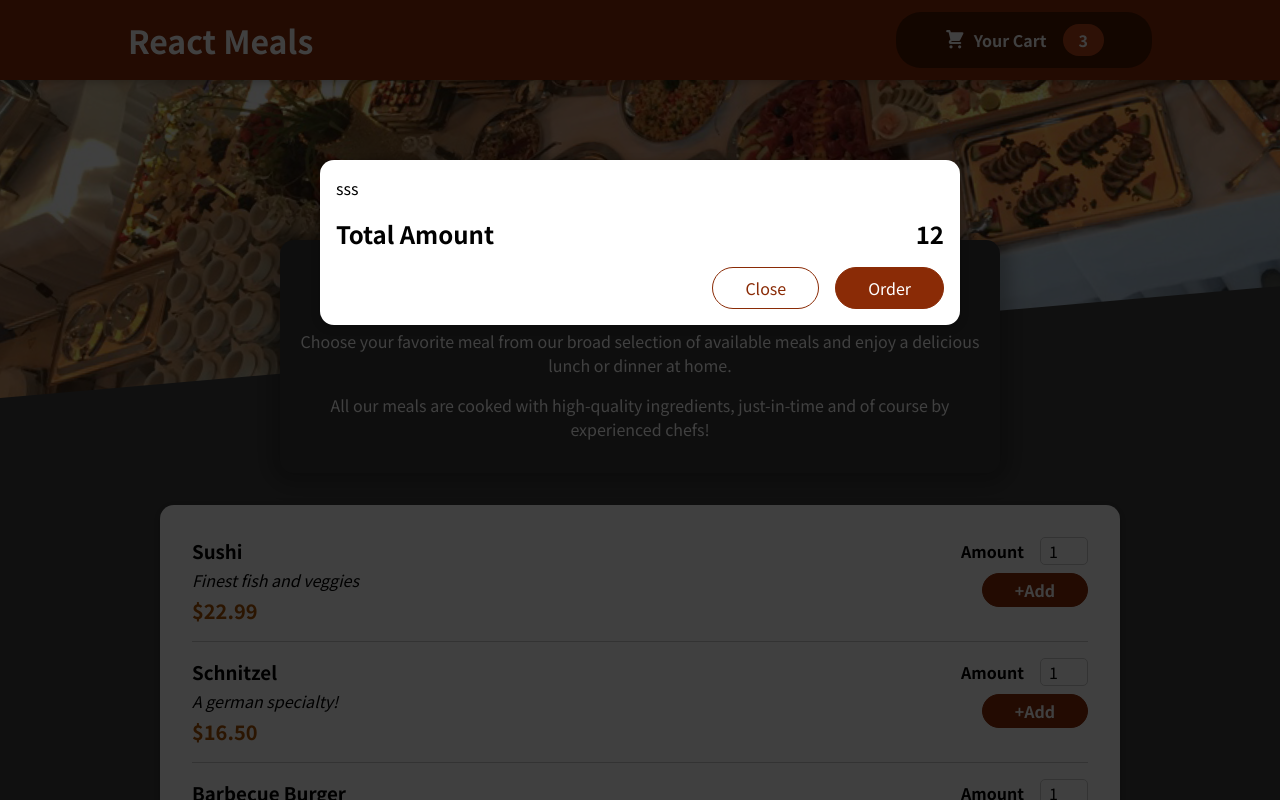
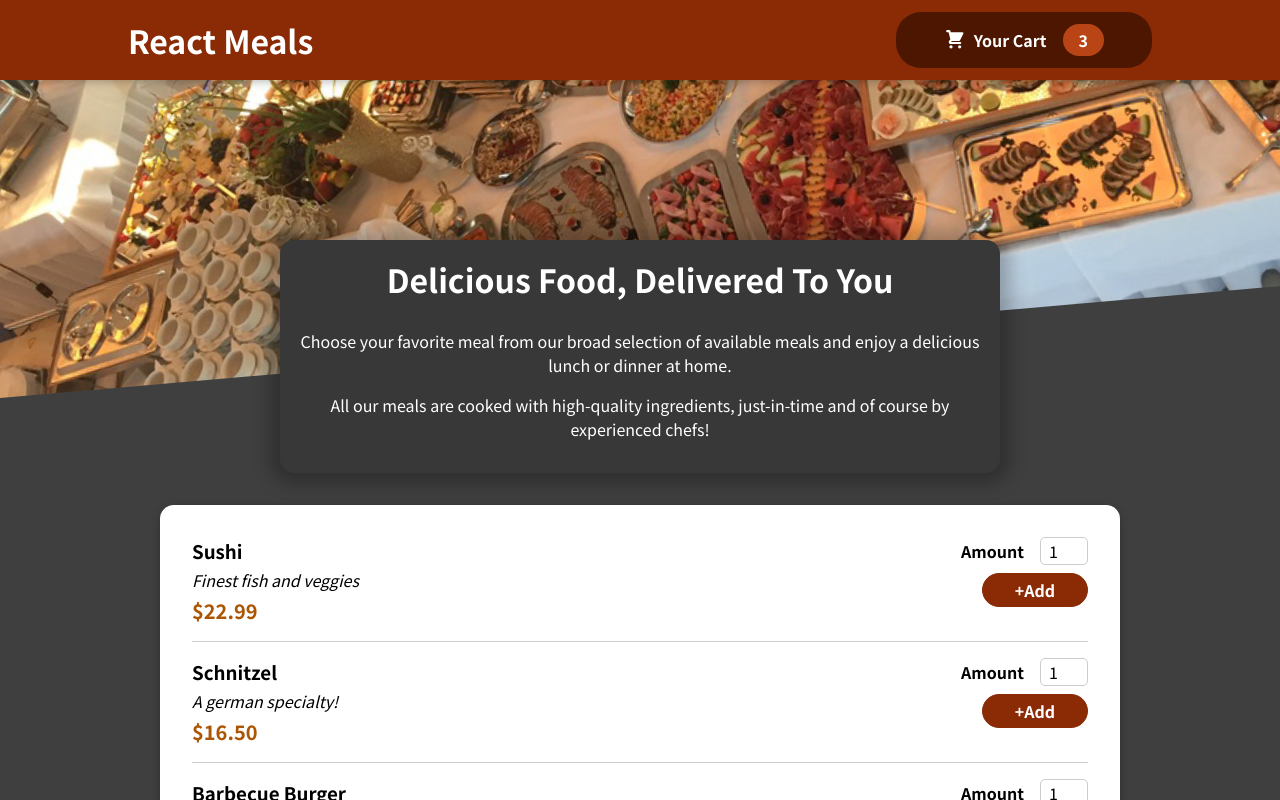
Before and after one commit to satyamraj123/Food-Order-App, a React (Create React App) app: page / in a window 1280 px wide. Shown: the top 800 px of the page. Built offline with nearby package versions, Linux system fonts and the light colour scheme.

Commit message:
opening closing cart

```diff
--- a/src/App.js
+++ b/src/App.js
@@ -1,12 +1,19 @@
-import react from "react";
+import react,{useState} from "react";
 import Cart from "./components/Cart/Cart.js";
 import Header from './components/Layout/Header.js';
 import Meals from "./components/Meals/Meals.js";
 function App() {
+  const [cartIsVisible,setCartIsVisible]=useState(false);
+  const toggleCarthandler=()=>{
+    setCartIsVisible((prv)=>{
+return !prv;
+    })
+  }
   return (
     <react.Fragment>
-      <Cart />
-      <Header />
+      {cartIsVisible&&<Cart onCartClose={toggleCarthandler}/>}
+
+      <Header onCartClick={toggleCarthandler}/>
       <main>
         <Meals></Meals>
       </main>
--- a/src/components/Cart/Cart.js
+++ b/src/components/Cart/Cart.js
@@ -8,14 +8,14 @@ const Cart = (props) => {
     }
   );
   return (
-    <Modal>
+    <Modal onCartClose={props.onCartClose}>
       <ul className={classes["cart-items"]}>{cartitems}</ul>
       <div className={classes.total}>
           <span>Total Amount</span>
           <span>12</span>
       </div>
       <div className={classes.actions}>
-          <button className={classes['button--alt']}>Close</button>
+          <button className={classes['button--alt']} onClick={props.onCartClose}>Close</button>
           <button className={classes.button}>Order</button>
       </div>
     </Modal>
--- a/src/components/Layout/Header.js
+++ b/src/components/Layout/Header.js
@@ -7,7 +7,7 @@ const Header = (props) => {
     <React.Fragment>
       <header className={classes.header}>
         <h1>React Meals</h1>
-       <HeaderCartButton />
+       <HeaderCartButton onClick={props.onCartClick}/>
       </header>
       <div className={classes["main-image"]}>
         <img src={MealsImage} alt="Food"/>
--- a/src/components/Layout/HeaderCartButton.js
+++ b/src/components/Layout/HeaderCartButton.js
@@ -2,7 +2,7 @@ import react from "react";
 import styles from './HeaderCartButton.module.css';
 import CartIcon from "../Cart/CartIcon";
 const HeaderCartButton=(props)=>{
-return <button className={styles.button}>
+return <button className={styles.button} onClick={props.onClick}>
     <span className={styles.icon}>
         <CartIcon />
     </span>
--- a/src/components/UI/Modal.js
+++ b/src/components/UI/Modal.js
@@ -3,7 +3,7 @@ import classes from "./Modal.module.css";
 import ReactDOM from "react-dom";
 
 const BackDrop = (props) => {
-  return <div className={classes.backdrop}></div>;
+  return <div className={classes.backdrop} onClick={props.onClick}></div>;
 };
 
 const ModalOverlay = (props) => {
@@ -17,7 +17,7 @@ const portalElement = document.getElementById("overlays");
 const Modal = (props) => {
   return (
     <react.Fragment>
-      {ReactDOM.createPortal(<BackDrop />, portalElement)}
+      {ReactDOM.createPortal(<BackDrop onClick={props.onCartClose}/>, portalElement)}
       {ReactDOM.createPortal(
         <ModalOverlay>{props.children}</ModalOverlay>,
         portalElement
```
Also changed, not shown: 1 other file (tests, documents, lock files or other folders).
